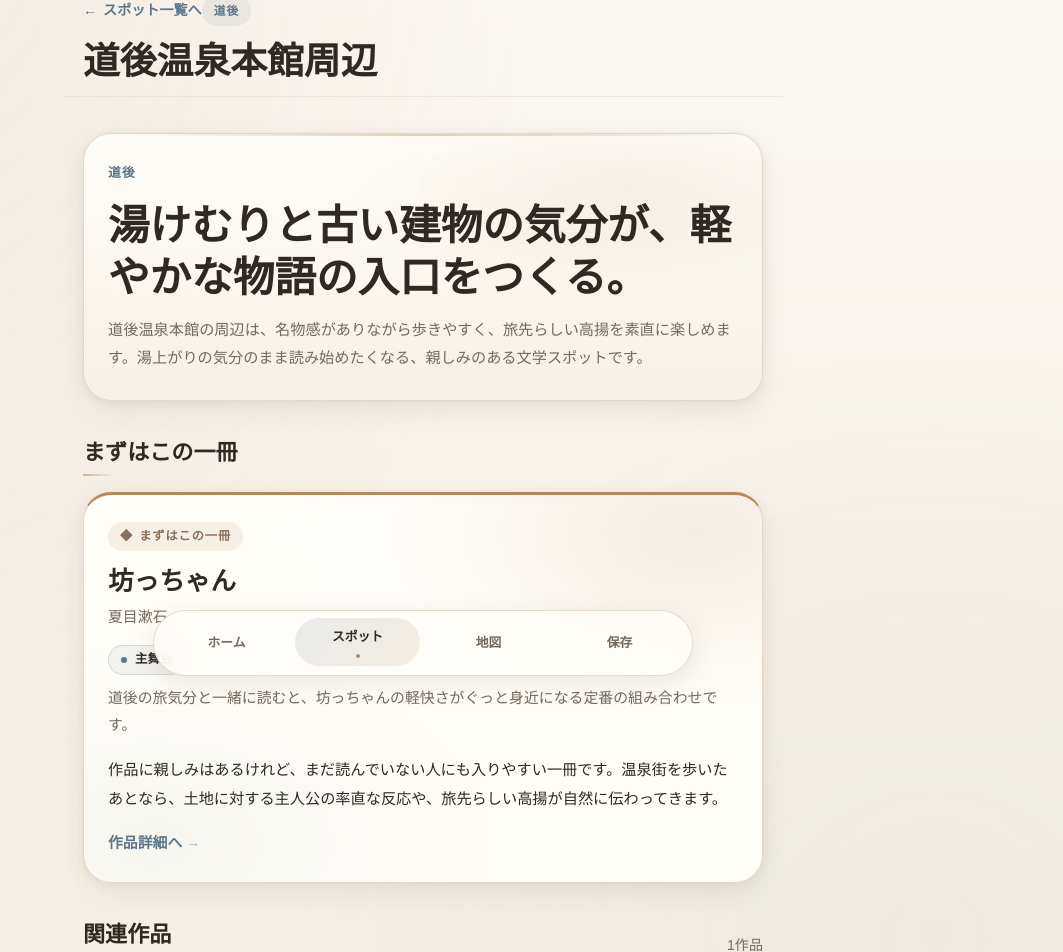
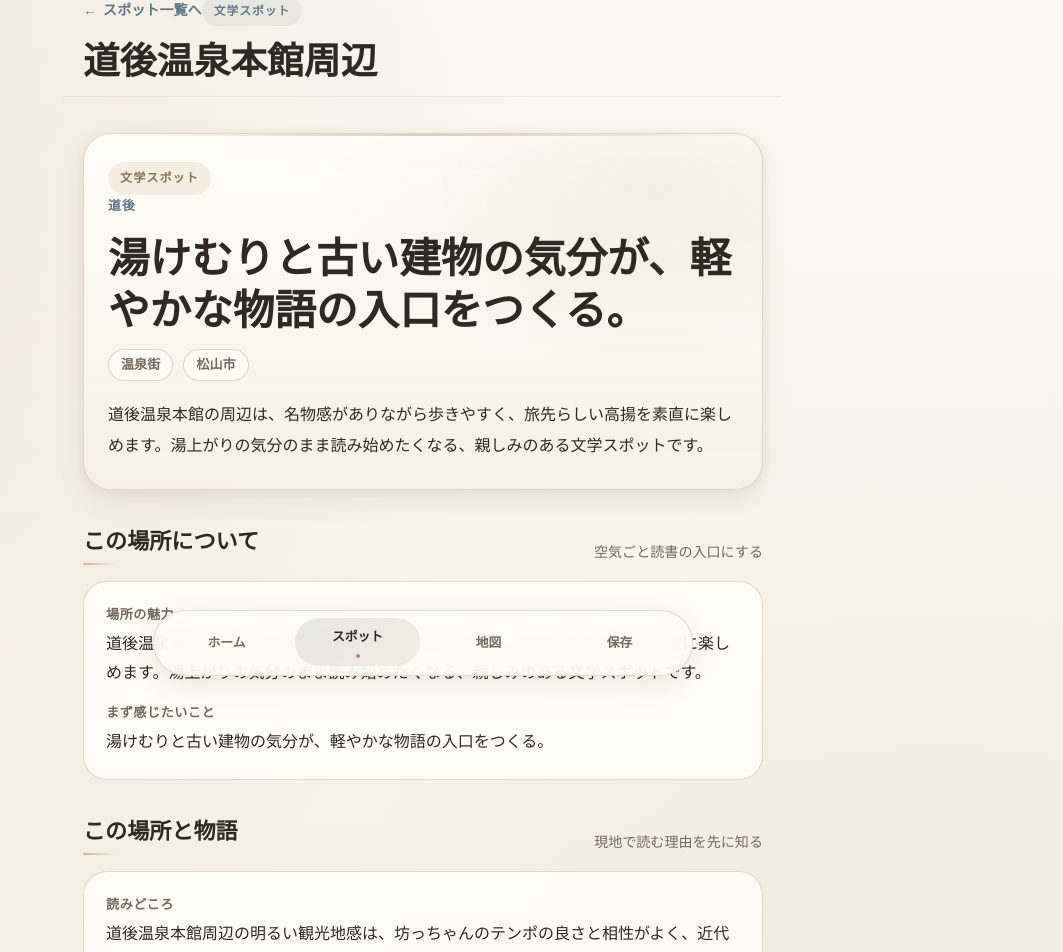
Before and after one commit to ryo909/machi-shosetsu, a React (Vite) app: page /spots/dogo-onsen-honkan in a window 1280 px wide. Shown: the part 110-1062 px from the top of the page, without its empty margins (217-1280 px from the left). Built offline with nearby package versions, Linux system fonts and the light colour scheme.

Commit message:
Emphasize map and distinguish detail pages

```diff
--- a/src/app/routes/SpotDetailPage.tsx
+++ b/src/app/routes/SpotDetailPage.tsx
@@ -41,47 +41,39 @@ export function SpotDetailPage() {
           { label: "スポット一覧", to: "/spots" },
           { label: spot.display_name },
         ]}
-        eyebrow={spot.parent_area}
+        eyebrow="文学スポット"
         title={spot.display_name}
       />
 
-      <section className={pageStyles.heroPanel}>
+      <section className={`${pageStyles.heroPanel} ${pageStyles.heroPanelSpot}`}>
+        <div className={`${pageStyles.pageKind} ${pageStyles.pageKindSpot}`}>文学スポット</div>
         <div className={pageStyles.heroRegion}>{spot.parent_area}</div>
         <h2 className={pageStyles.heroTitle}>{spot.list_copy}</h2>
-        <p className={pageStyles.heroDescription}>{spot.description}</p>
+        <div className={pageStyles.heroMetaRow}>
+          <div className={pageStyles.heroMetaPill}>{spot.category}</div>
+          <div className={pageStyles.heroMetaPill}>{spot.city}</div>
+        </div>
+        <p className={pageStyles.heroLead}>{spot.description}</p>
       </section>
 
       <section className={pageStyles.section}>
-        <SectionHeading title="まずはこの一冊" />
-        {anchorPair ? (
-          <AnchorWorkCard
-            relation={anchorPair.relation}
-            spotSlug={spot.slug}
-            work={anchorPair.work}
-          />
-        ) : null}
+        <SectionHeading title="この場所について" meta="空気ごと読書の入口にする" />
+        <article className={pageStyles.detailBlock}>
+          <div className={pageStyles.infoList}>
+            <div className={pageStyles.infoItem}>
+              <div className={pageStyles.infoLabel}>場所の魅力</div>
+              <div className={pageStyles.infoValue}>{spot.description}</div>
+            </div>
+            <div className={pageStyles.infoItem}>
+              <div className={pageStyles.infoLabel}>まず感じたいこと</div>
+              <div className={pageStyles.infoValue}>{spot.list_copy}</div>
+            </div>
+          </div>
+        </article>
       </section>
 
       <section className={pageStyles.section}>
-        <SectionHeading title="関連作品" meta={`${workPairs.length}作品`} />
-        {relatedPairs.length > 0 ? (
-          <div className={pageStyles.stack}>
-            {relatedPairs.map((pair) => (
-              <RelatedWorkCard
-                key={pair.relation.relation_id}
-                relation={pair.relation}
-                spotSlug={spot.slug}
-                work={pair.work}
-              />
-            ))}
-          </div>
-        ) : (
-          <EmptyState message="このスポットでは、まずはこの一冊から読むのがおすすめです。" />
-        )}
-      </section>
-
-      <section className={pageStyles.section}>
-        <SectionHeading title="この場所で読むと面白い理由" />
+        <SectionHeading title="この場所と物語" meta="現地で読む理由を先に知る" />
         <div className={pageStyles.stack}>
           {whyHereItems.map((item) => (
             <article className={pageStyles.detailBlock} key={item.relation_id}>
@@ -100,6 +92,37 @@ export function SpotDetailPage() {
             </article>
           ))}
         </div>
+      </section>
+
+      <section className={pageStyles.section}>
+        <SectionHeading title="まずはこの一冊" meta="場所から作品へ入る" />
+        {anchorPair ? (
+          <AnchorWorkCard
+            ctaLabel="この作品を見る"
+            relation={anchorPair.relation}
+            spotSlug={spot.slug}
+            work={anchorPair.work}
+          />
+        ) : null}
+      </section>
+
+      <section className={pageStyles.section}>
+        <SectionHeading title="この場所でもう少し読む" meta={`${workPairs.length}作品`} />
+        {relatedPairs.length > 0 ? (
+          <div className={pageStyles.stack}>
+            {relatedPairs.map((pair) => (
+              <RelatedWorkCard
+                ctaLabel="作品案内を見る"
+                key={pair.relation.relation_id}
+                relation={pair.relation}
+                spotSlug={spot.slug}
+                work={pair.work}
+              />
+            ))}
+          </div>
+        ) : (
+          <EmptyState message="このスポットでは、まずはこの一冊から読むのがおすすめです。" />
+        )}
       </section>
 
       <section className={pageStyles.section}>
--- a/src/app/routes/WorkDetailPage.tsx
+++ b/src/app/routes/WorkDetailPage.tsx
@@ -58,21 +58,41 @@ export function WorkDetailPage() {
             : []),
           { label: work.title },
         ]}
-        eyebrow="作品詳細"
+        eyebrow="作品案内"
         title={work.title}
       />
 
-      <section className={pageStyles.heroPanel}>
+      <section className={`${pageStyles.heroPanel} ${pageStyles.heroPanelWork}`}>
+        <div className={`${pageStyles.pageKind} ${pageStyles.pageKindWork}`}>作品案内</div>
         <div className={pageStyles.heroRegion}>{work.author}</div>
-        <h2 className={pageStyles.heroTitle}>{work.summary_short}</h2>
-        <p className={pageStyles.heroDescription}>
-          {work.era_label} / {work.year_label}
-        </p>
+        <h2 className={pageStyles.heroTitle}>{work.title}</h2>
+        <div className={pageStyles.heroMetaRow}>
+          <div className={pageStyles.heroMetaPill}>{work.era_label}</div>
+          <div className={pageStyles.heroMetaPill}>{work.year_label}</div>
+          <div className={pageStyles.heroMetaPill}>{work.format === "series" ? "シリーズ" : "長編小説"}</div>
+        </div>
+        <p className={pageStyles.heroLead}>{work.summary_short}</p>
+      </section>
+
+      <section className={pageStyles.section}>
+        <SectionHeading title="この作品について" meta="作品を起点に読む" />
+        <article className={pageStyles.detailBlock}>
+          <div className={pageStyles.infoList}>
+            <div className={pageStyles.infoItem}>
+              <div className={pageStyles.infoLabel}>作者</div>
+              <div className={pageStyles.infoValue}>{work.author}</div>
+            </div>
+            <div className={pageStyles.infoItem}>
+              <div className={pageStyles.infoLabel}>作品の印象</div>
+              <div className={pageStyles.infoValue}>{work.summary_short}</div>
+            </div>
+          </div>
+        </article>
       </section>
 
       {activePair ? (
         <section className={pageStyles.section}>
-          <SectionHeading title="この場所との関係" />
+          <SectionHeading title="この場所との関係" meta="作品から土地を見る鍵" />
           <article className={pageStyles.detailBlock}>
             <div className={pageStyles.infoList}>
               <div className={pageStyles.infoItem}>
@@ -99,7 +119,7 @@ export function WorkDetailPage() {
       ) : null}
 
       <section className={pageStyles.section}>
-        <SectionHeading title="こんな人に" />
+        <SectionHeading title="こんな人に" meta="作品から歩きたくなる読者へ" />
         <div className={pageStyles.stack}>
           {audienceCopy.map((text) => (
             <article className={pageStyles.detailBlock} key={text}>
@@ -110,7 +130,7 @@ export function WorkDetailPage() {
       </section>
 
       <section className={pageStyles.section}>
-        <SectionHeading title="関連する場所" meta={`${spotPairs.length}スポット`} />
+        <SectionHeading title="舞台になった場所" meta={`${spotPairs.length}スポット`} />
         <div className={pageStyles.subGrid}>
           {spotPairs.map((pair) => (
             <Link className={pageStyles.detailBlock} key={pair.relation.relation_id} to={`/spots/${pair.spot.slug}`}>
@@ -130,7 +150,7 @@ export function WorkDetailPage() {
           </Link>
           {activePair ? (
             <Link className="pillLink" to={`/spots/${activePair.spot.slug}`}>
-              この場所へ戻る
+              舞台を見る
             </Link>
           ) : null}
           <Link className="pillLink secondary" to="/saved">
--- a/src/components/cards/AnchorWorkCard.tsx
+++ b/src/components/cards/AnchorWorkCard.tsx
@@ -8,9 +8,15 @@ type AnchorWorkCardProps = {
   work: Work;
   relation: Relation;
   spotSlug: string;
+  ctaLabel?: string;
 };
 
-export function AnchorWorkCard({ work, relation, spotSlug }: AnchorWorkCardProps) {
+export function AnchorWorkCard({
+  work,
+  relation,
+  spotSlug,
+  ctaLabel = "作品詳細へ",
+}: AnchorWorkCardProps) {
   return (
     <article className={`${styles.card} ${styles.anchorCard}`}>
       <div className={styles.eyebrow}>
@@ -25,7 +31,7 @@ export function AnchorWorkCard({ work, relation, spotSlug }: AnchorWorkCardProps
       <p className={styles.copy}>{relation.card_copy}</p>
       <p className={styles.intro}>{relation.detail_intro}</p>
       <Link className={styles.cta} to={`/works/${work.slug}?spot=${spotSlug}`}>
-        作品詳細へ
+        {ctaLabel}
       </Link>
     </article>
   );
--- a/src/components/cards/RelatedWorkCard.tsx
+++ b/src/components/cards/RelatedWorkCard.tsx
@@ -8,9 +8,15 @@ type RelatedWorkCardProps = {
   work: Work;
   relation: Relation;
   spotSlug?: string;
+  ctaLabel?: string;
 };
 
-export function RelatedWorkCard({ work, relation, spotSlug }: RelatedWorkCardProps) {
+export function RelatedWorkCard({
+  work,
+  relation,
+  spotSlug,
+  ctaLabel = "読みどころを見る",
+}: RelatedWorkCardProps) {
   const to = spotSlug ? `/works/${work.slug}?spot=${spotSlug}` : `/works/${work.slug}`;
 
   return (
@@ -22,7 +28,7 @@ export function RelatedWorkCard({ work, relation, spotSlug }: RelatedWorkCardPro
       </div>
       <p className={styles.copy}>{relation.card_copy}</p>
       <Link className={styles.cta} to={to}>
-        読みどころを見る
+        {ctaLabel}
       </Link>
     </article>
   );
--- a/src/components/map/Map.module.css
+++ b/src/components/map/Map.module.css
@@ -14,7 +14,7 @@
   display: flex;
   align-items: center;
   gap: 10px;
-  padding: 16px 20px 0;
+  padding: 14px 16px 0;
 }
 
 .mapCompass {
@@ -42,7 +42,8 @@
 .mapFrame {
   position: relative;
   aspect-ratio: 1305 / 720;
-  margin: 8px 16px 16px;
+  min-height: 286px;
+  margin: 6px 10px 10px;
   border-radius: calc(var(--radius) - 6px);
   background:
     linear-gradient(180deg, rgba(255, 255, 255, 0.22), transparent 22%),
@@ -253,6 +254,11 @@
 }
 
 @media (min-width: 1024px) {
+  .mapFrame {
+    min-height: 460px;
+    margin: 6px 12px 12px;
+  }
+
   .pin {
     width: 36px;
     height: 36px;
--- a/src/styles/pages.module.css
+++ b/src/styles/pages.module.css
@@ -63,6 +63,19 @@
   overflow: hidden;
 }
 
+.heroPanelSpot {
+  background:
+    radial-gradient(ellipse at 84% 16%, rgba(179, 138, 87, 0.12), transparent 42%),
+    linear-gradient(180deg, rgba(255, 253, 249, 0.96), rgba(246, 240, 230, 0.94));
+}
+
+.heroPanelWork {
+  background:
+    radial-gradient(ellipse at 18% 14%, rgba(93, 118, 136, 0.11), transparent 44%),
+    radial-gradient(ellipse at 86% 84%, rgba(169, 123, 108, 0.08), transparent 36%),
+    linear-gradient(180deg, rgba(255, 253, 249, 0.96), rgba(247, 242, 236, 0.95));
+}
+
 .heroPanel::before {
   content: "";
   position: absolute;
@@ -71,6 +84,56 @@
   right: 24px;
   height: 2px;
   background: linear-gradient(90deg, transparent, rgba(179, 138, 87, 0.4), transparent);
+}
+
+.pageKind {
+  display: inline-flex;
+  align-items: center;
+  gap: 8px;
+  padding: 6px 12px;
+  border-radius: 999px;
+  background: rgba(93, 118, 136, 0.1);
+  color: var(--accent);
+  font-size: 0.76rem;
+  font-weight: 700;
+  letter-spacing: 0.08em;
+}
+
+.pageKindSpot {
+  background: rgba(179, 138, 87, 0.12);
+  color: var(--accent-2);
+}
+
+.pageKindWork {
+  background: rgba(93, 118, 136, 0.1);
+  color: var(--accent);
+}
+
+.heroMetaRow {
+  display: flex;
+  flex-wrap: wrap;
+  gap: 10px;
+  margin-top: 14px;
+}
+
+.heroMetaPill {
+  display: inline-flex;
+  align-items: center;
+  min-height: 32px;
+  padding: 0 12px;
+  border: 1px solid rgba(221, 208, 194, 0.9);
+  border-radius: 999px;
+  background: rgba(255, 253, 249, 0.8);
+  color: var(--muted);
+  font-size: 0.82rem;
+  font-weight: 600;
+}
+
+.heroLead {
+  margin: 18px 0 0;
+  color: var(--ink);
+  font-size: 1rem;
+  line-height: 1.95;
 }
 
 .heroRegion {
@@ -201,7 +264,7 @@ a.detailBlock:hover,
 
 @media (min-width: 1024px) {
   .mapStage {
-    grid-template-columns: minmax(0, 1.65fr) minmax(300px, 1fr);
+    grid-template-columns: minmax(0, 2.35fr) minmax(280px, 1fr);
     align-items: start;
   }
 
```
